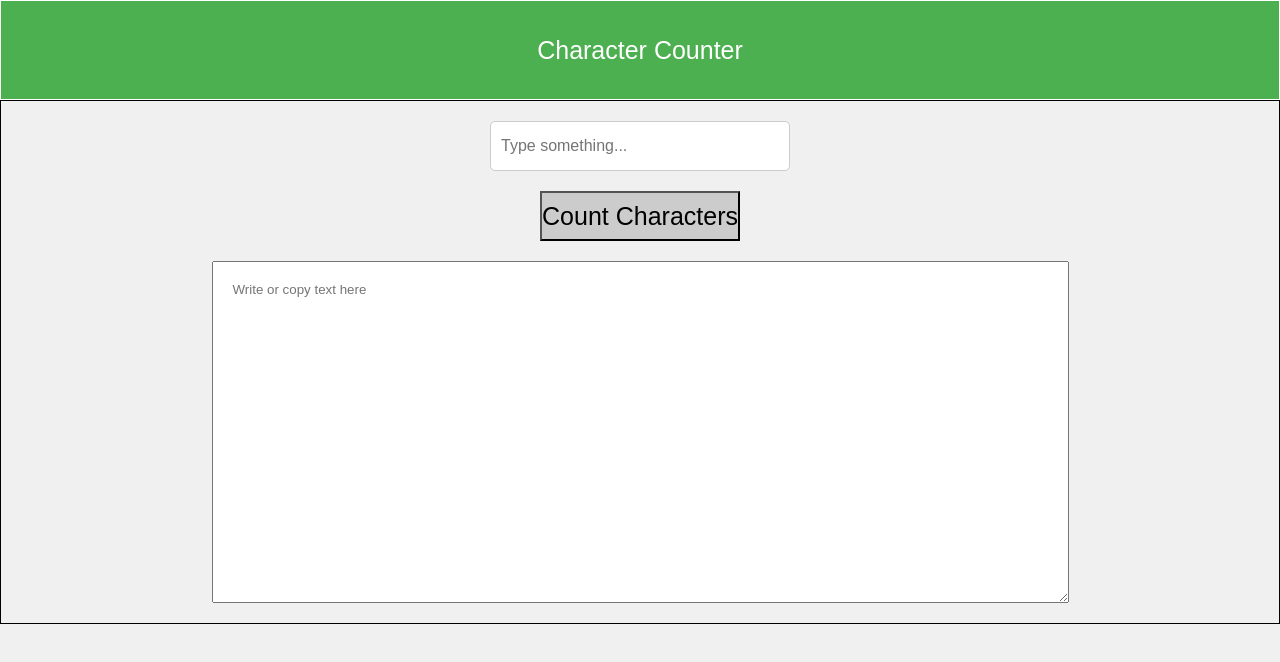
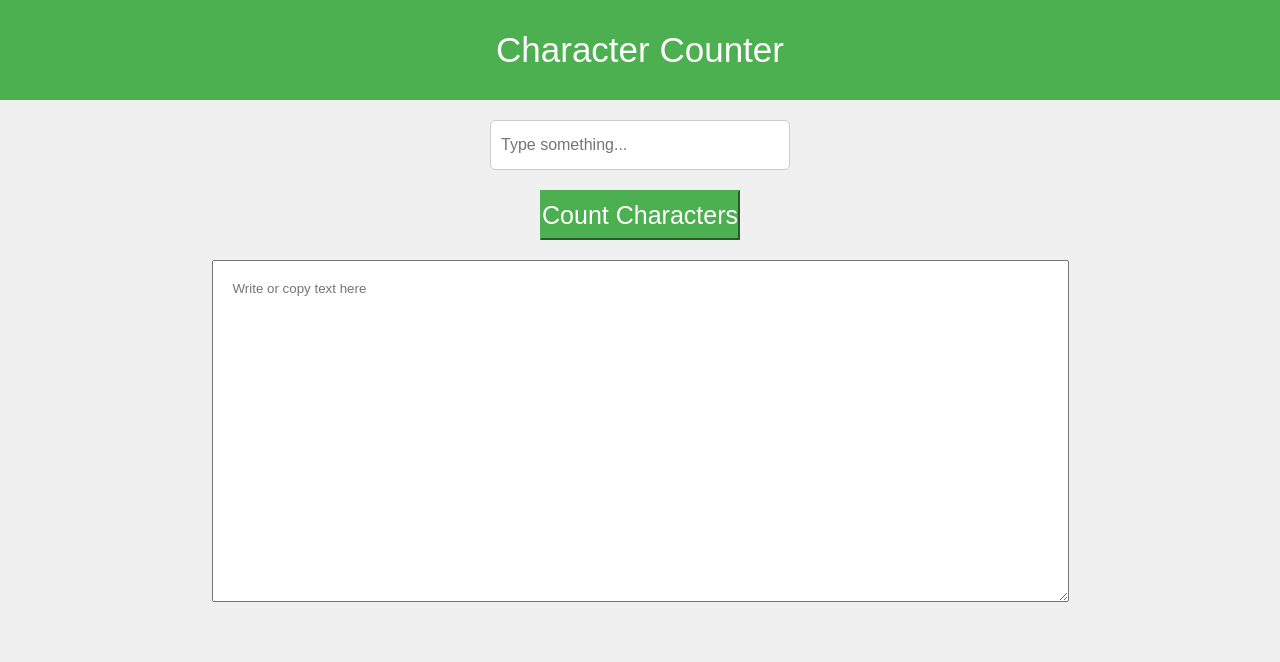
Before and after one commit to HarshaBiradar/Real-Time-Character-Counter, a plain HTML site: page index.html in a window 1280 px wide. Drawn offline with Linux system fonts and the light colour scheme.

Commit message:
Update style.css

```diff
--- a/style.css
+++ b/style.css
@@ -10,17 +10,17 @@ body{
 header{
     background-color: #4CAF50;
     color: white;
-    border: 1px solid;
+/*     border: 1px solid; */
     /* padding: 10px 0; */
     text-align: center;
     height: 100px;
     display: flex;
     align-items: center;
     justify-content: center;
-    font-size: 25px;
+    font-size: 35px;
 }
 #body-container{
-    border: 1px solid;
+/*     border: 1px solid; */
     display: flex;
     justify-content: center;
     align-items: center;
@@ -44,7 +44,10 @@ header{
 #body-container #countButton{
     height: 50px;
     width: 200px;
-    background-color: #ccc;
+    background-color: #4CAF50;
     font-size: 25px;
+    outline: none;
+    color: white;
+    border-color: #4CAF50;
 
 }
```
